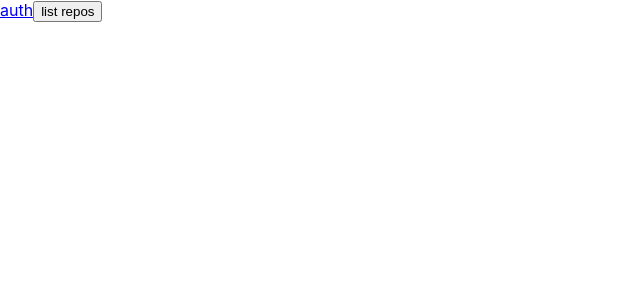
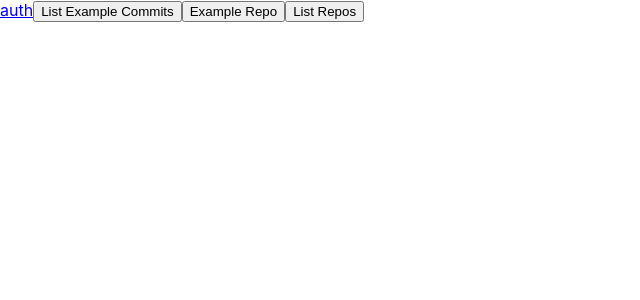
Before and after one commit to jakelozano94/VisualGitFront, a React (Create React App) app: page / in a window 1280 px wide. Shown: the top 300 px of the page, without its empty margins (0-640 px from the left). Built offline with nearby package versions, Linux system fonts and the light colour scheme.

Commit message:
hard coded commit listing of a single repo

```diff
--- a/src/App.js
+++ b/src/App.js
@@ -26,10 +26,26 @@ function App() {
    .then(console.log)
    .catch(err => console.log(err))
  }
+
+ const exampleRepo = () => {
+   fetch('http://localhost:8000/repos/example')
+   .then(res => res.json())
+   .then(console.log)
+   .catch(console.log)
+ }
+
+ const listCommits = () => {
+   fetch('http://localhost:8000/repos/commits')
+   .then(res => res.json())
+   .then(console.log)
+   .catch(console.log)
+ }
   return (
       <div className="hello">
         <a href={authRoute}>auth</a>
-        <button onClick={repoList}>list repos</button>
+        <button onClick={listCommits}>List Example Commits</button>
+        <button onClick={exampleRepo}>Example Repo</button>
+        <button onClick={repoList}>List Repos</button>
       </div>
   );
 }
```
Also changed, not shown: 1 other file (tests, documents, lock files or other folders).
